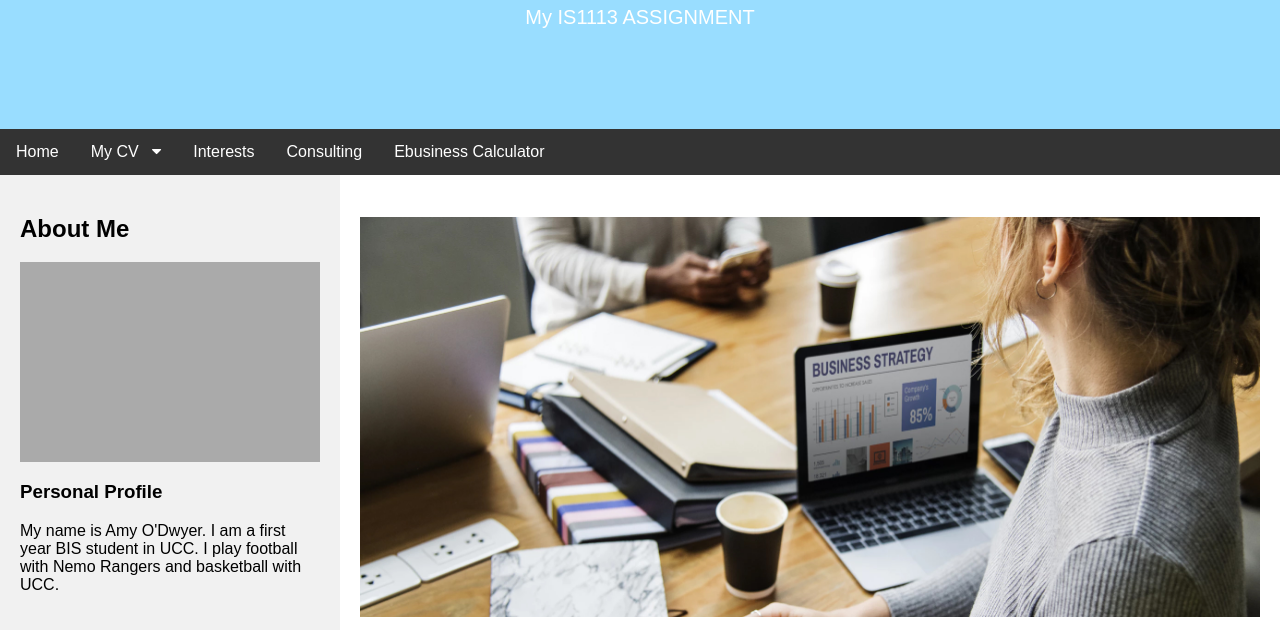
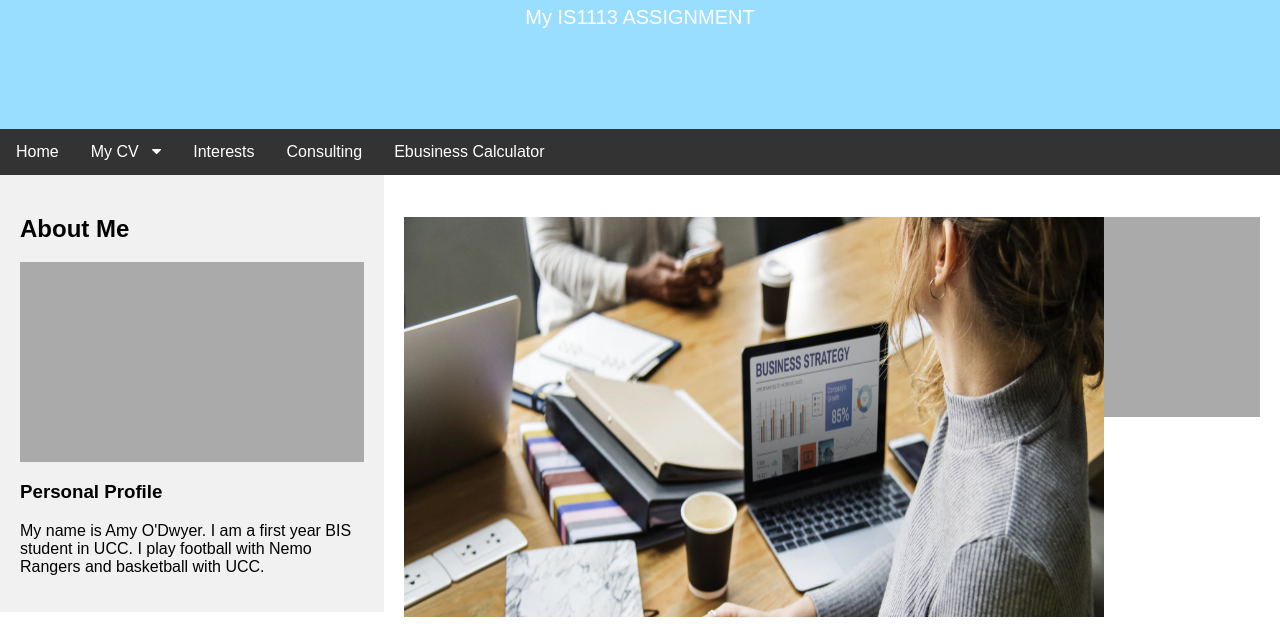
Before and after one commit to 119426526/119426526.github.io, a website: page index.html in a window 1280 px wide. Shown: the part 173-803 px from the top of the page. Drawn offline with Linux system fonts and the light colour scheme.

Commit message:
Update index.html

```diff
--- a/index.html
+++ b/index.html
@@ -69,7 +69,7 @@
  <div class="main">
  <h2></h2>
  <h5></h5>
- <div class= "fakeimg" style="height: 200px;"><img src="consultingbackground.jpg" alt="Consulting background" width="900" Height="400"</div>
+ <div class= "fakeimg" style="height: 200px;"><img src="consultingbackground.jpg" alt="Consulting background" width="700" Height="400"</div>
 
  </div>
  </div>
```
